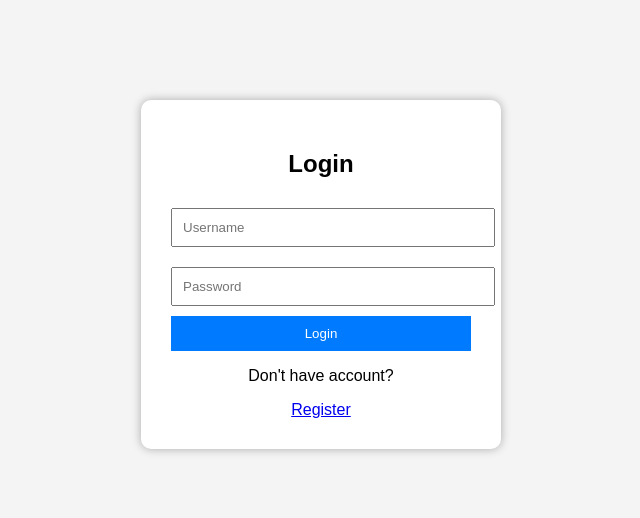
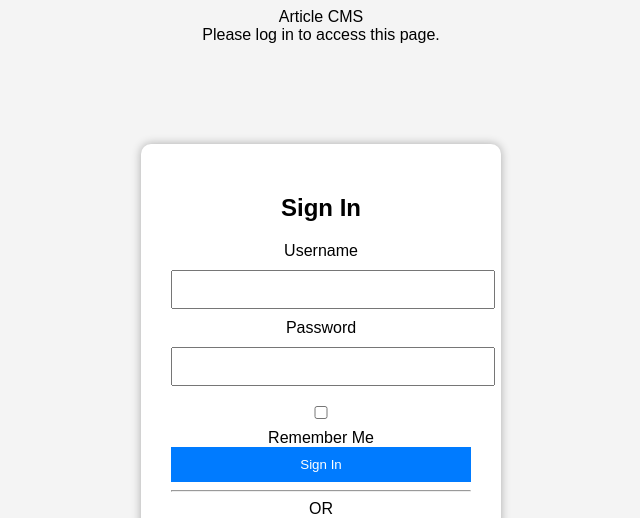
Before and after one commit to Mahesh-n5/flask-cms, a Flask app: page /login in a window 1280 px wide. Shown: the top 518 px of the page, without its empty margins (319-959 px from the left). Before the commit the page ends 453 px from the top, so only its background shows below. Run offline with Flask 3, Linux system fonts and the light colour scheme; grey boxes are pictures that could not be loaded.

Commit message:
login.html

```diff
--- a/templates/login.html
+++ b/templates/login.html
@@ -1,34 +1,50 @@
 <!DOCTYPE html>
 <html>
 <head>
-
-<title>Login</title>
-
-<link rel="stylesheet" href="{{ url_for('static', filename='style.css') }}">
-
+    <title>Sign In - Article CMS</title>
+    <link rel="stylesheet" href="{{ url_for('static', filename='style.css') }}">
 </head>
-
 <body>
 
-<div class="form-box">
+    <div class="header-bar">
+        <span>Article CMS</span>
+    </div>
 
-<h2>Login</h2>
+    <div class="alert-box">
+        Please log in to access this page.
+    </div>
 
-<form method="POST">
+    <div class="form-box">
+        <h2 class="sign-in-title">Sign In</h2>
 
-<input type="text" name="username" placeholder="Username" required>
+        <form method="POST">
+            <label class="input-label">Username</label>
+            <input type="text" name="username" required>
 
-<input type="password" name="password" placeholder="Password" required>
+            <label class="input-label">Password</label>
+            <input type="password" name="password" required>
 
-<button type="submit">Login</button>
+            <div class="remember-me">
+                <input type="checkbox" id="remember">
+                <label for="remember">Remember Me</label>
+            </div>
 
-<p>Don't have account?</p>
+            <button type="submit" class="btn-signin">Sign In</button>
+        </form>
 
-<a href="/register">Register</a>
+        <div class="divider">
+            <hr> <span>OR</span> <hr>
+        </div>
 
-</form>
+        <button class="microsoft-btn">
+            <img src="https://upload.wikimedia.org/wikipedia/commons/4/44/Microsoft_logo.svg" alt="MS Logo">
+            Sign in with Microsoft
+        </button>
 
-</div>
+        <div class="register-link">
+            <p>Don't have account? <a href="/register">Register</a></p>
+        </div>
+    </div>
 
 </body>
 </html>
```
